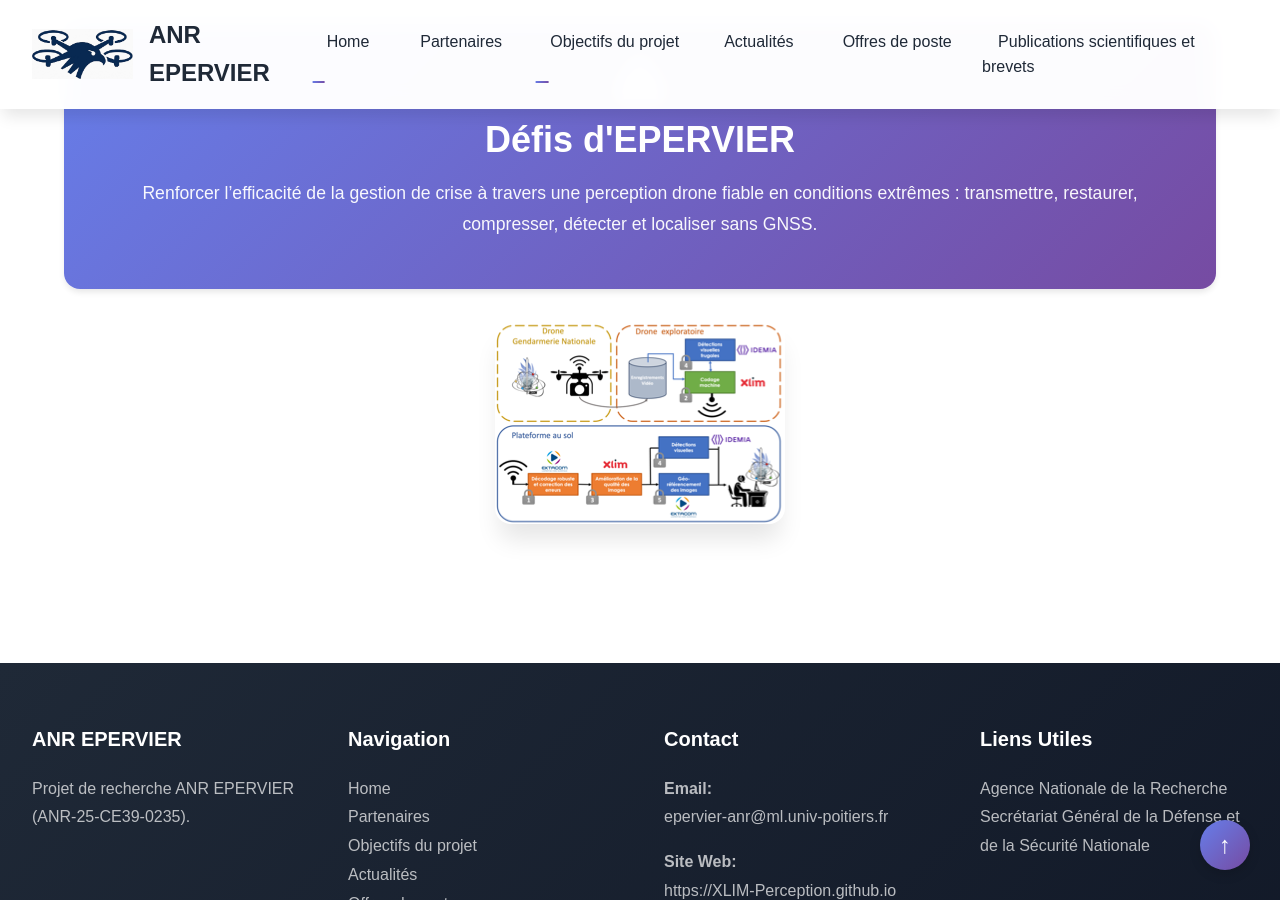
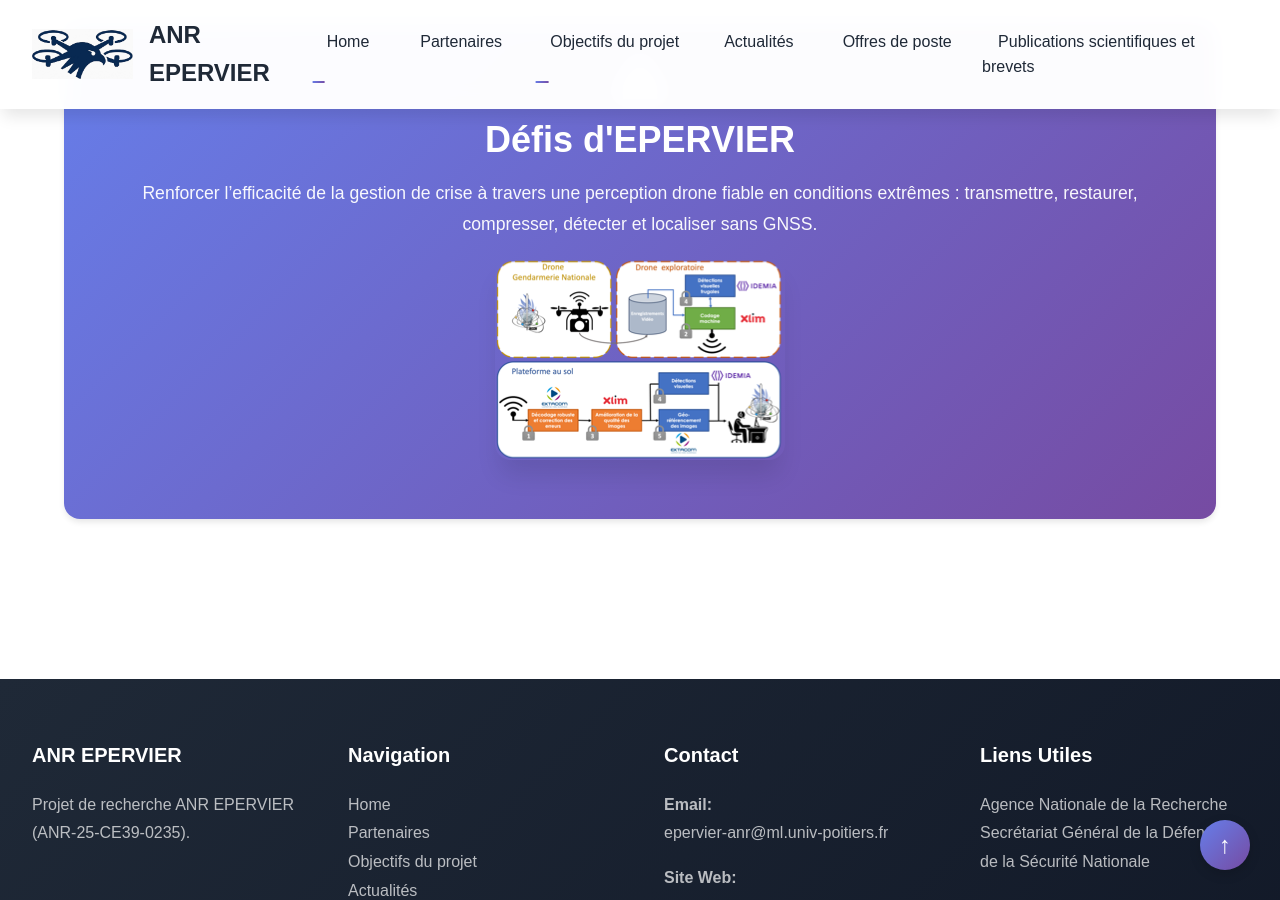
Before and after one commit to XLIM-Perception/anr-epervier, a Jekyll site: the page built from 02_objectifs.md, in a window 1280 px wide and 900 px high, scrolled down 2184 px. Built offline with Jekyll 4.4.1, drawn with Linux system fonts in a browser that asks for light colours.

Commit message:
Update 02_objectifs.md

```diff
--- a/02_objectifs.md
+++ b/02_objectifs.md
@@ -93,9 +93,12 @@ permalink: /02_objectifs/
     <p style="font-size: 1.1rem; line-height: 1.8; color: rgba(255, 255, 255, 0.95);">
        Renforcer l’efficacité de la gestion de crise à travers une perception drone fiable en conditions extrêmes : transmettre, restaurer, compresser, détecter et localiser sans GNSS.
     </p>
+    <p align="center">
+      <img src="{{ '/public/flow.png' | relative_url }}" alt="Le projet EPERVIER" style="width: 500; height: auto; border-radius: var(--radius-xl); box-shadow: var(--shadow-xl);">
+    </p>
   </div>
 </div>
 
 <div style="text-align: center; margin-top: 2rem;">
-  <img src="{{ '/public/flow.png' | relative_url }}" alt="Le projet EPERVIER" style="max-width: 200%; height: auto; border-radius: var(--radius-xl); box-shadow: var(--shadow-xl);">
+
 </div>
```
